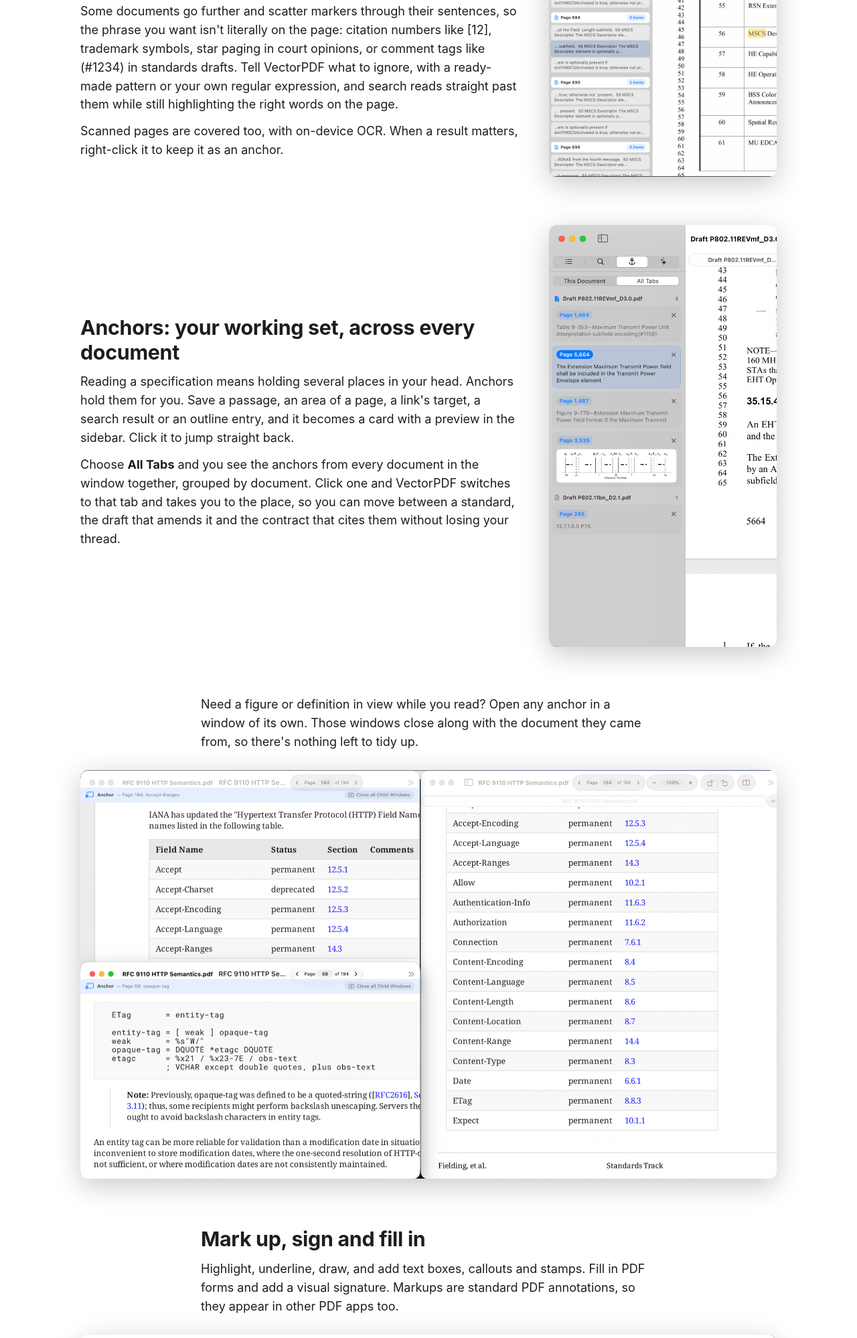
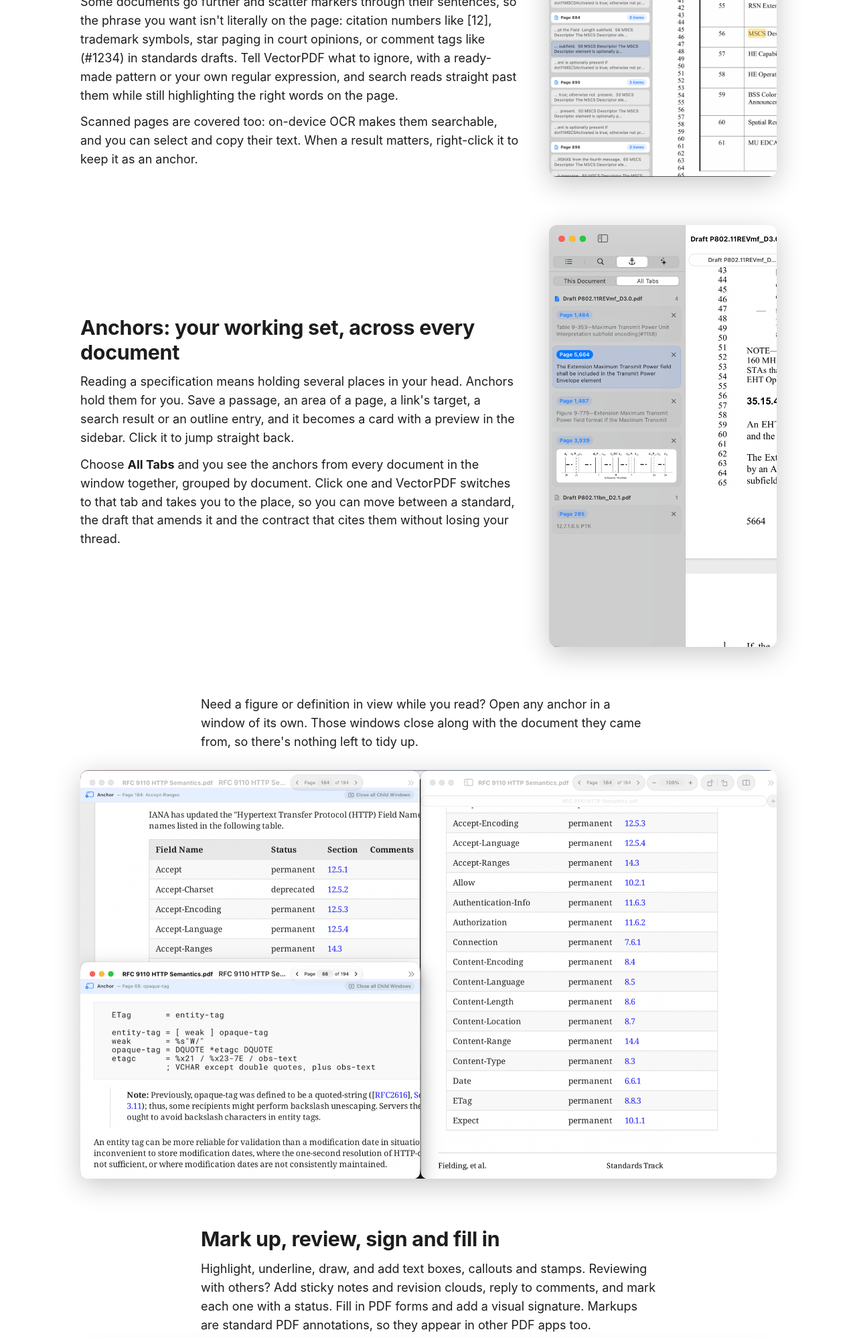
Before and after one commit to tomderham/vectorpdf, a plain HTML site: page site/index.html in a window 1280 px wide. Shown: the part 3458-5456 px from the top of the page at 67% size. Drawn offline with Linux system fonts and the light colour scheme.

Commit message:
Show review annotations and OCR text selection on the website
Also give social previews an absolute image URL, and add a commented
slot for the demo video.

```diff
--- a/site/index.html
+++ b/site/index.html
@@ -7,7 +7,9 @@
 <meta name="description" content="Hold Command over a reference to see what it points to, without losing your page. A free, open-source PDF reader for the Mac, built for papers, specifications, contracts and drawings.">
 <meta property="og:title" content="VectorPDF">
 <meta property="og:description" content="A fast, native Mac PDF reader for technical documents. Free and open source.">
-<meta property="og:image" content="images/window-light.png">
+<meta property="og:url" content="https://tomderham.github.io/vectorpdf/">
+<meta property="og:image" content="https://tomderham.github.io/vectorpdf/images/link-peek.png">
+<meta name="twitter:card" content="summary_large_image">
 <meta name="google-site-verification" content="U_kyzQIQbXGRUtsFIapcFXOg931TqrCYWAGfByrRuhM">
 <link rel="icon" href="images/icon.png">
 <link rel="stylesheet" href="style.css">
@@ -25,6 +27,11 @@
 </header>
 
 <figure class="shot">
+  <!-- When docs/demo has produced link-peek.mp4, put it in site/images and replace the picture with:
+  <video autoplay muted loop playsinline poster="images/link-peek.png" width="1800" height="1129" aria-label="Holding Command over references in FIPS 197 previews each target in place">
+    <source src="images/link-peek.mp4" type="video/mp4">
+  </video>
+  -->
   <picture>
     <source srcset="images/window-dark.png" media="(prefers-color-scheme: dark)">
     <img src="images/window-light.png" alt="VectorPDF showing RFC 9110, with its outline in the sidebar" width="1800" height="1120">
@@ -55,7 +62,7 @@
   <h2>Search that finds what's really there</h2>
   <p>PDF text is messy. Phrases break across lines, hyphens and dashes vary, and quotes come in several styles. Smart Search treats all of these as the same, so “end-to-end” also finds “end to end”, even across a line break. Results stream into the sidebar as they're found, starting from where you're reading.</p>
   <p>Some documents go further and scatter markers through their sentences, so the phrase you want isn't literally on the page: citation numbers like [12], trademark symbols, star paging in court opinions, or comment tags like (#1234) in standards drafts. Tell VectorPDF what to ignore, with a ready-made pattern or your own regular expression, and search reads straight past them while still highlighting the right words on the page.</p>
-  <p>Scanned pages are covered too, with on-device OCR. When a result matters, right-click it to keep it as an anchor.</p>
+  <p>Scanned pages are covered too: on-device OCR makes them searchable, and you can select and copy their text. When a result matters, right-click it to keep it as an anchor.</p>
   </div>
   <img src="images/search.png" alt="The Search tab listing 232 results for MSCS, grouped by page, with the current match highlighted in the document" width="858" height="1200" loading="lazy">
 </section>
@@ -77,8 +84,8 @@
 </figure>
 
 <section class="feature">
-  <h2>Mark up, sign and fill in</h2>
-  <p>Highlight, underline, draw, and add text boxes, callouts and stamps. Fill in PDF forms and add a visual signature. Markups are standard PDF annotations, so they appear in other PDF apps too.</p>
+  <h2>Mark up, review, sign and fill in</h2>
+  <p>Highlight, underline, draw, and add text boxes, callouts and stamps. Reviewing with others? Add sticky notes and revision clouds, reply to comments, and mark each one with a status. Fill in PDF forms and add a visual signature. Markups are standard PDF annotations, so they appear in other PDF apps too.</p>
 </section>
 <figure class="figure">
   <img src="images/markup.png" alt="The Markup toolbar over RFC 9110, with a freehand circle, a callout and a highlight on the page" width="1800" height="850" loading="lazy">
--- a/site/style.css
+++ b/site/style.css
@@ -30,7 +30,7 @@ h1 { margin: 0; font-size: 3.1rem; line-height: 1.1; letter-spacing: -0.02em; }
 .note { margin: 14px 0 0; color: var(--muted); font-size: 0.85rem; }
 
 .shot { max-width: 1120px; margin: 0 auto; }
-.shot img { display: block; width: 100%; height: auto; border-radius: 12px;
+.shot img, .shot video { display: block; width: 100%; height: auto; border-radius: 12px;
             box-shadow: 0 18px 60px rgba(0, 0, 0, 0.28); }
 
 main { max-width: 1040px; margin: 0 auto; }
```
